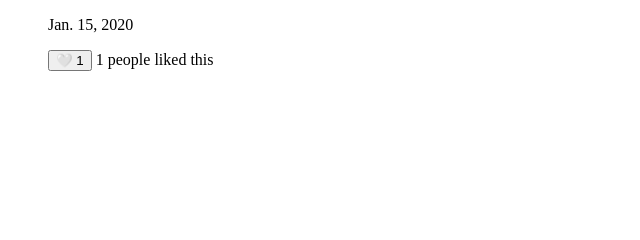
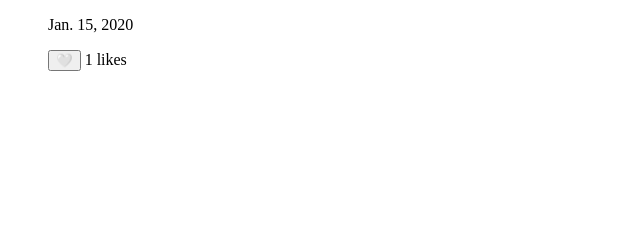
Before and after one commit to ZahraaMohd-c/lambda, a Django app: page /posts/1/replies/ in a window 1280 px wide. Shown: the part 192-432 px from the top of the page, without its empty margins (0-640 px from the left). Run offline with Django 5.2, Linux system fonts and the light colour scheme; tables that the repository leaves empty hold one stand-in row (values such as "Sample post").

Commit message:
like in post details

```diff
--- a/main_app/templates/reply/reply_details.html
+++ b/main_app/templates/reply/reply_details.html
@@ -13,12 +13,12 @@
             {% csrf_token %}
             <button id="like-btn" type="submit" data-reply-id="{{ reply.id }}">
             {% if did_liked %}
-                ❤️ {{ reply.like_reply.count }}
+                ❤️
             {% else %}
-                🤍 {{ reply.like_reply.count }}
+                🤍
             {% endif %}
         </button>
-        <span id="like-count">{{ reply.like_reply.count }} people liked this</span>
+        <span id="like-count">{{ reply.like_reply.count }} likes</span>
         </form>
     {% if user.is_authenticated and reply.user == user %}
         <form action="{% url 'reply_delete' reply.id %}" method='post'>
--- a/main_app/templates/reply/reply_list.html
+++ b/main_app/templates/reply/reply_list.html
@@ -18,13 +18,13 @@
                 <form method="post" action="{% url 'like_reply' reply.id %}">
                     {% csrf_token %}
                     <button id="like-btn" type="submit" data-reply-id="{{ reply.id }}">
-                    {% if did_liked %}
-                        ❤️ {{ reply.like_reply.count }}
+                    {% if reply.liked_by_user %}
+                        ❤️
                     {% else %}
-                        🤍 {{ reply.like_reply.count }}
+                        🤍
                     {% endif %}
                 </button>
-                <span id="like-count">{{ reply.like_reply.count }} people liked this</span>
+                <span id="like-count">{{ reply.like_reply.count }} likes</span>
                 </form>
 
             </li>
```
Also changed, not shown: main_app/templates/post/post_details.html (+13 -10 lines).
